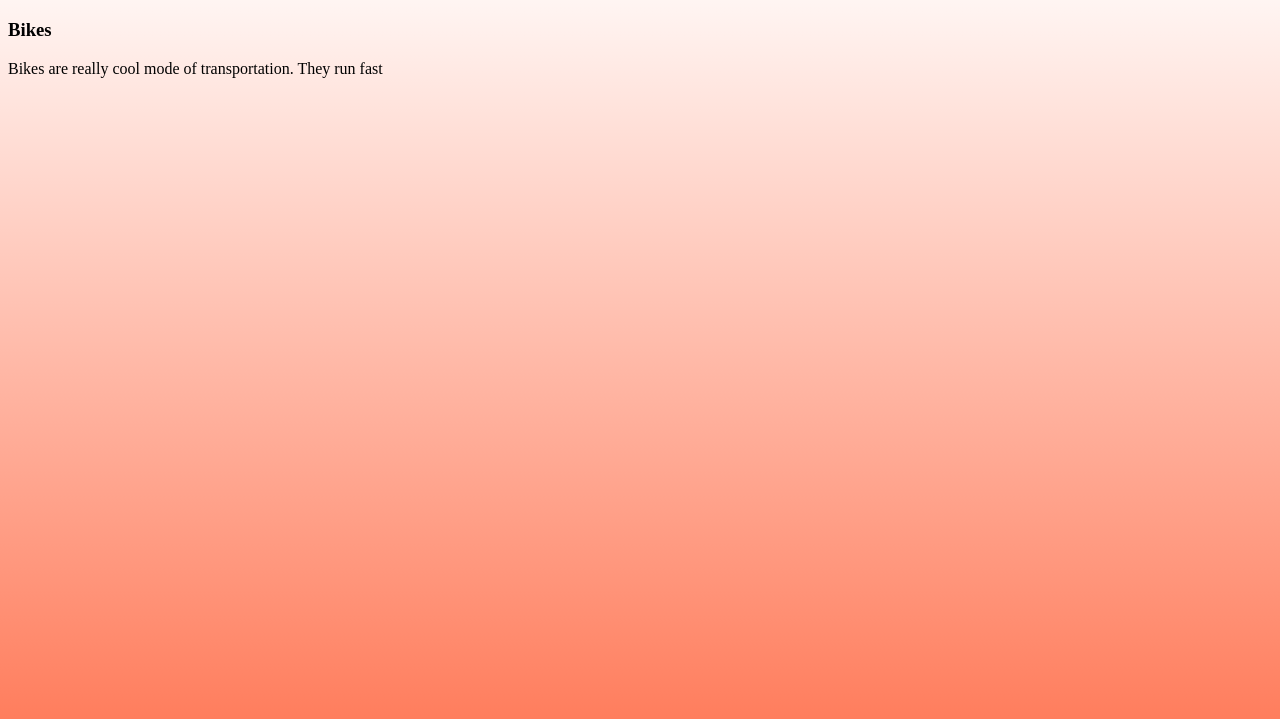
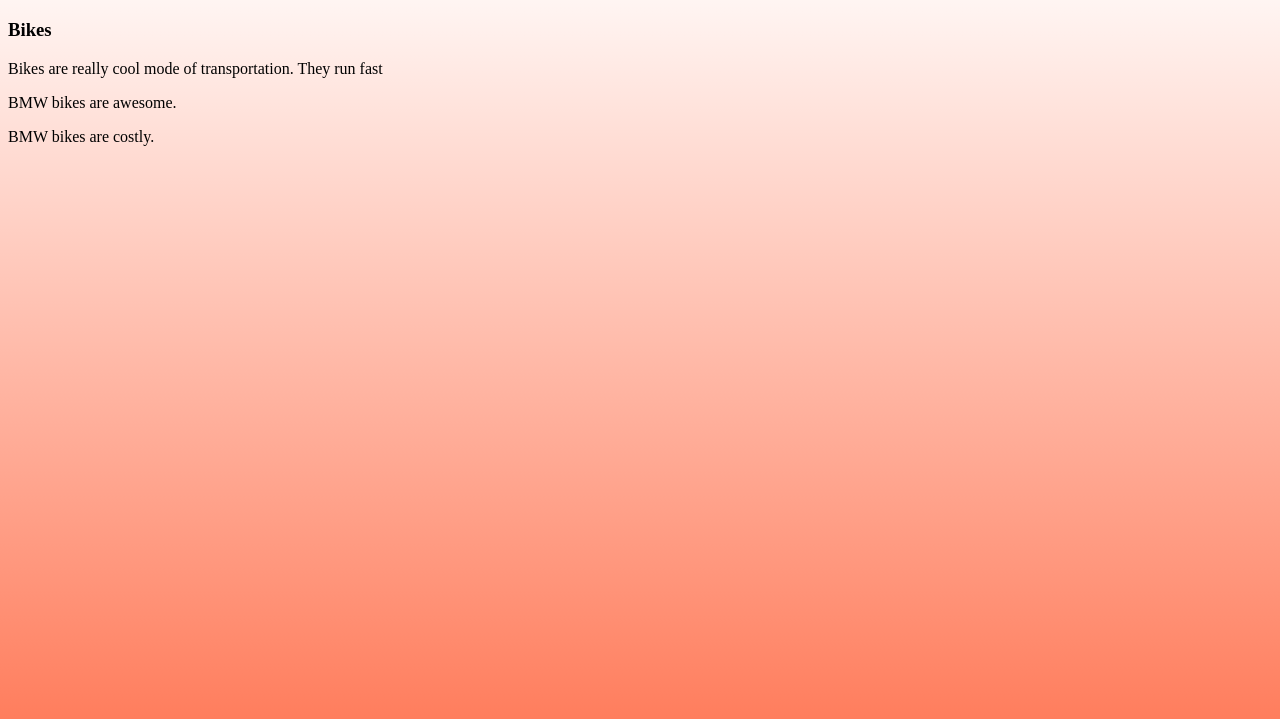
Before and after one commit to raj2729/Clash-of-codes, a plain HTML site: page index.html in a window 1280 px wide. Shown: the part 61-780 px from the top of the page. Drawn offline with Linux system fonts and the light colour scheme.

Commit message:
Added more description

```diff
--- a/index.html
+++ b/index.html
@@ -11,5 +11,7 @@
     <h1>BLOG WEBSITE</h1>
     <h3>Bikes</h3>
     <p>Bikes are really cool mode of transportation. They run fast</p>
+    <p>BMW bikes are awesome.</p>
+    <p>BMW bikes are costly.</p>
   </body>
 </html>
```
